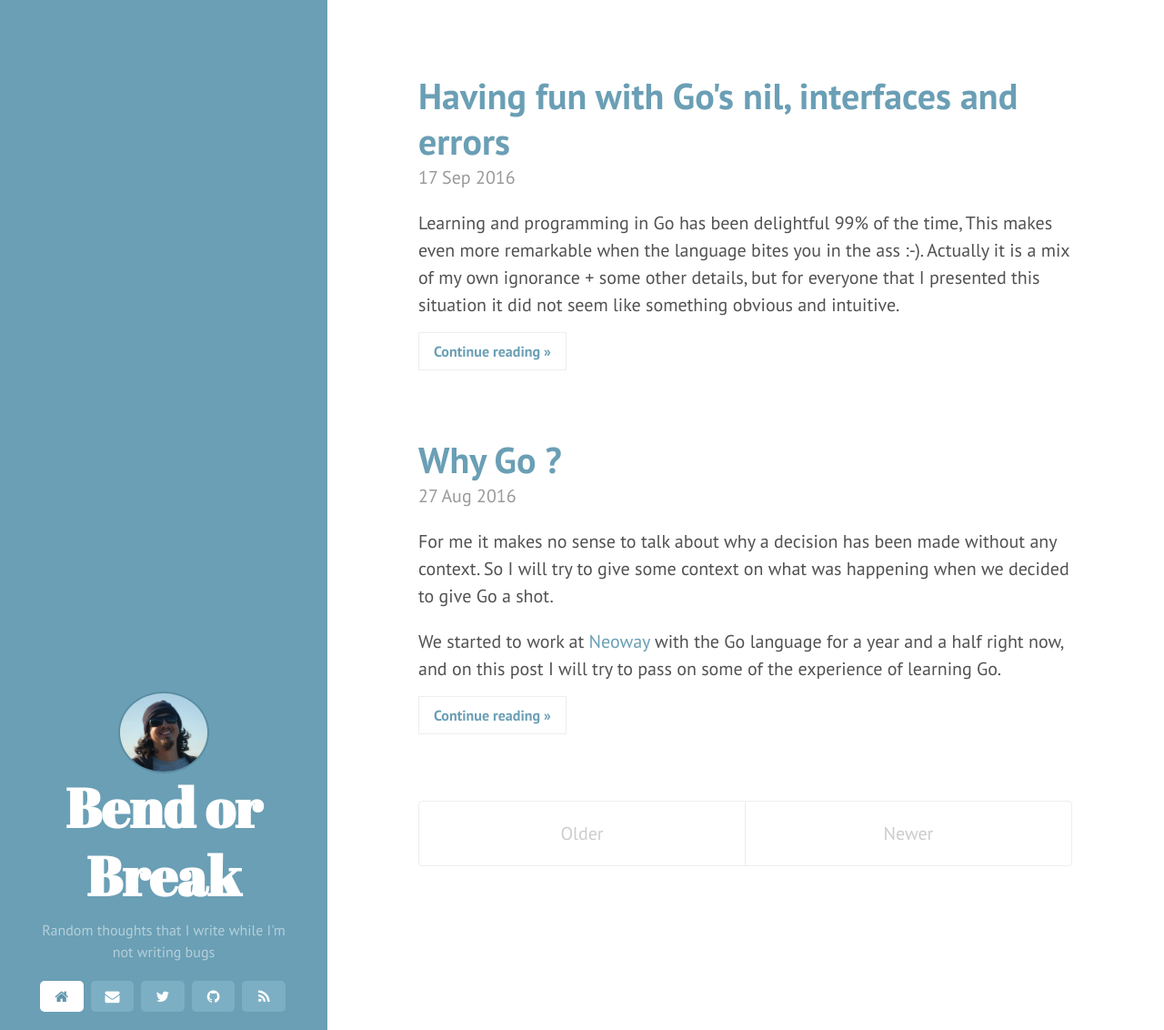
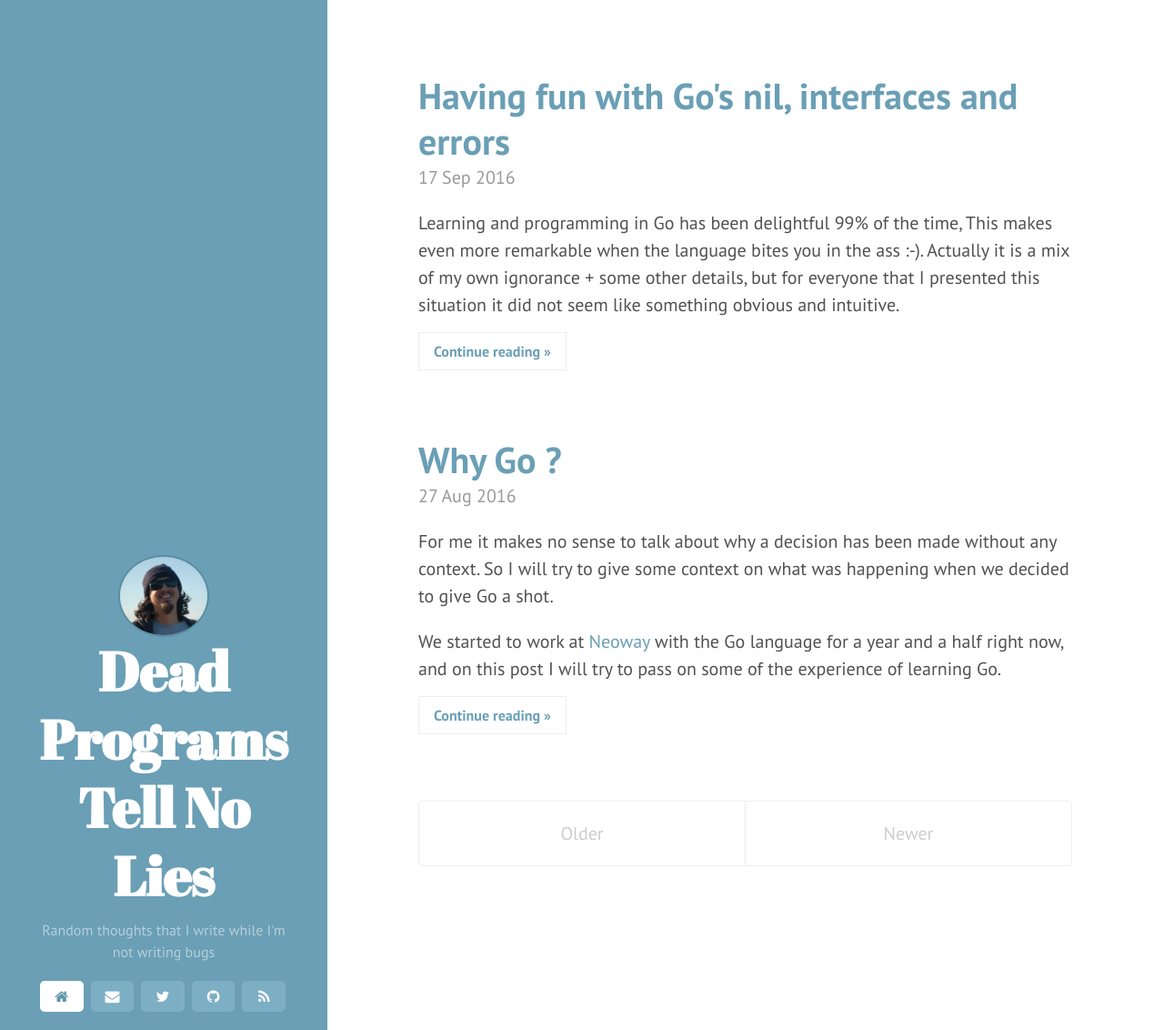
Before and after one commit to katcipis/katcipis.github.io, a Jekyll site: the page built from index.html, in a window 1280 px wide and 1132 px high. Shown: the whole window at 91% size. Built offline with Jekyll 4.4.1, drawn with Linux system fonts in a browser that asks for light colours; nearby versions of some CDN libraries; some web fonts are replaced; the list of posts is cut into pages by our own code; comment, search, counter and statistics services are not loaded; grey boxes are pictures that could not be loaded.

```diff
--- a/_config.yml
+++ b/_config.yml
@@ -2,7 +2,7 @@
 highlighter:      rouge
 
 # Setup
-title: Bend or Break
+title: Dead Programs Tell No Lies
 tagline: ''
 description: Random thoughts that I write while I'm not writing bugs
 url: http://katcipis.github.io
```
